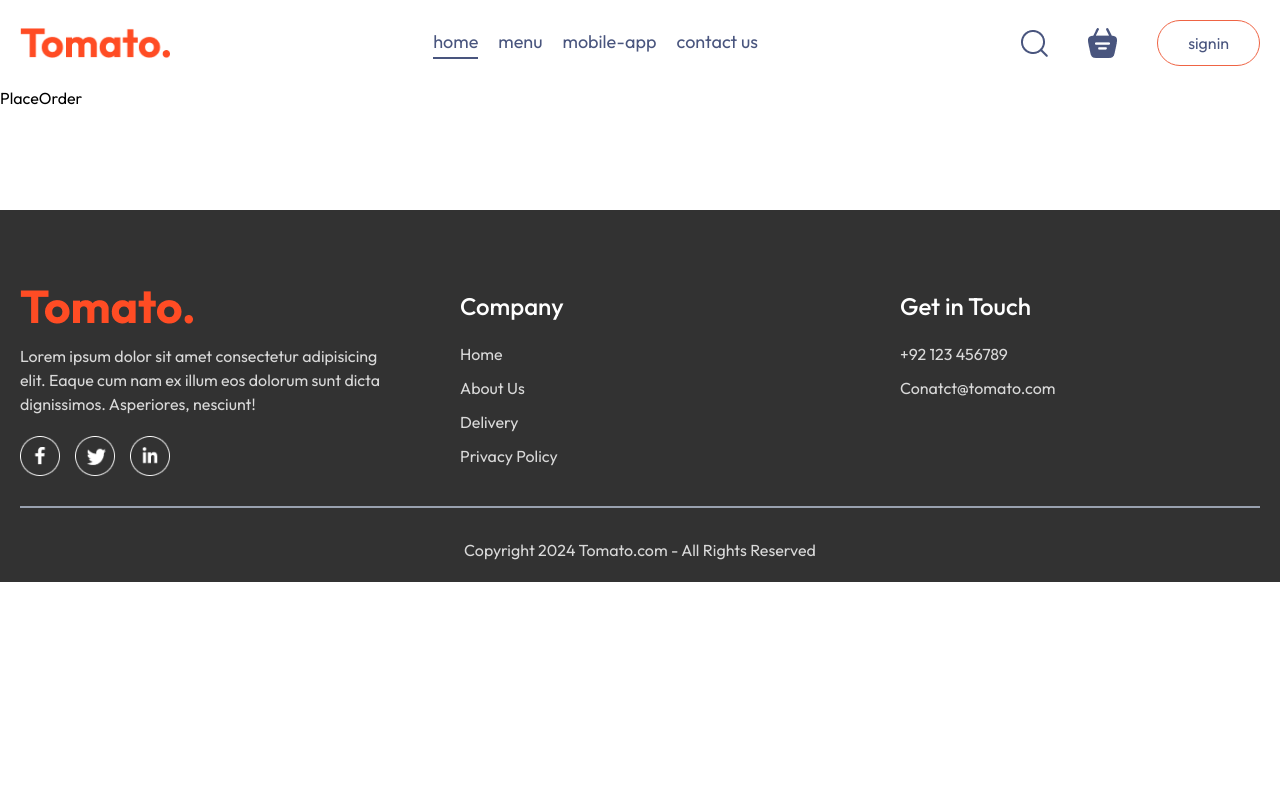
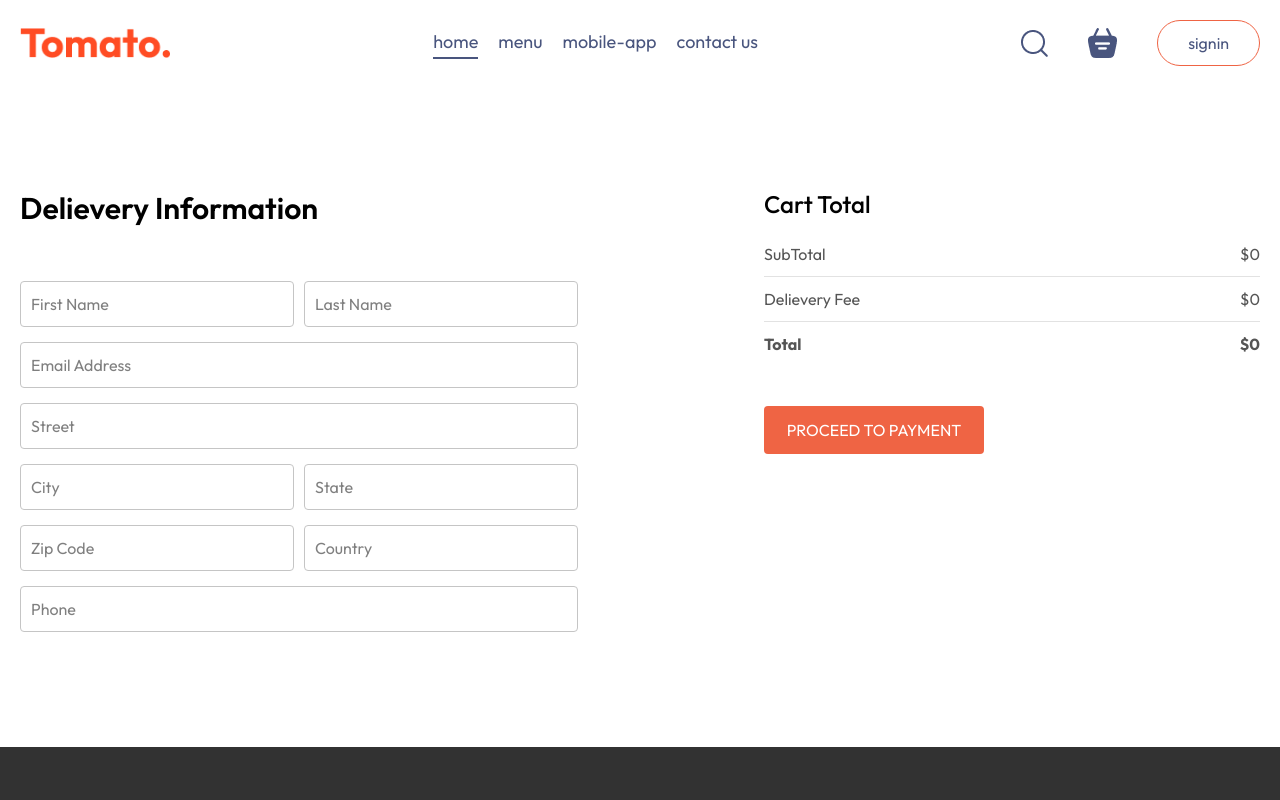
Before and after one commit to Ramla-Eman/MernStack_Project1_Tomato, a React (Vite) app in the folder frontend/: page /order in a window 1280 px wide. Shown: the top 800 px of the page. Built offline with nearby package versions, Linux system fonts and the light colour scheme.

Commit message:
completed the front-end officially in this commit i have covered placeorder page succssesfully

```diff
--- a/frontend/src/pages/Cart.jsx
+++ b/frontend/src/pages/Cart.jsx
@@ -1,8 +1,10 @@
 import React, { useContext } from "react";
 import { StoreContext } from "../context/StoreContext";
+import { useNavigate } from "react-router-dom";
 
 const Cart = () => {
   const { cartItems, food_list, removeFromCart, getTotalCartAmount } = useContext(StoreContext);
+  const navigate = useNavigate()
   return (
     <div className="max-w-7xl mx-auto px-5 mt-[100px]">
       <div className="">
@@ -50,15 +52,15 @@ const Cart = () => {
             <hr className="h-[1px] bg-[#e2e2e2] border-0 my-[10px]" />
             <div className="flex justify-between text-[#555]">
               <p>Delievery Fee</p>
-              <p>${2}</p>
+              <p>${getTotalCartAmount()===0?0:2}</p>
             </div>
             <hr className="h-[1px] bg-[#e2e2e2] border-0 my-[10px]" />
             <div className="flex justify-between text-[#555]">
               <b>Total</b>
-              <b>${getTotalCartAmount()+2}</b>
+              <b>${getTotalCartAmount()===0?0:getTotalCartAmount()+2}</b>
             </div>
           </div>
-          <button className="border-0 text-white bg-tomato md:w-[220px] w-full py-3 rounded-[4px] cursor-pointer">
+          <button onClick={()=>navigate('/order')} className="border-0 text-white bg-tomato md:w-[220px] w-full py-3 rounded-[4px] cursor-pointer">
             PROCEED TO CHECKOUT
           </button>
         </div>
--- a/frontend/src/pages/PlaceOrder.jsx
+++ b/frontend/src/pages/PlaceOrder.jsx
@@ -1,9 +1,92 @@
-import React from 'react'
+import React, { useContext } from "react";
+import { StoreContext } from "../context/StoreContext";
 
 const PlaceOrder = () => {
+  const { getTotalCartAmount } = useContext(StoreContext);
   return (
-    <div>PlaceOrder</div>
-  )
-}
+    <form className="max-w-7xl mx-auto px-5 flex items-start justify-between gap-[50px] mt-[100px]">
+      <div className="w-full max-w-[45%]">
+        <p className="text-[30px] font-semibold mb-[50px]">
+          Delievery Information
+        </p>
+        <div className="flex gap-[10px]">
+          <input
+            type="text"
+            placeholder="First Name"
+            className="mb-[15px] w-full p-2.5 border border-[#c5c5c5] outline-tomato rounded-[4px]"
+          />
+          <input
+            type="text"
+            placeholder="Last Name"
+            className="mb-[15px] w-full p-2.5 border border-[#c5c5c5] outline-tomato rounded-[4px]"
+          />
+        </div>
+        <input
+          type="email"
+          placeholder="Email Address"
+          className="mb-[15px] w-full p-2.5 border border-[#c5c5c5] outline-tomato rounded-[4px]"
+        />
+        <input
+          type="text"
+          placeholder="Street"
+          className="mb-[15px] w-full p-2.5 border border-[#c5c5c5] outline-tomato rounded-[4px]"
+        />
+        <div className="flex gap-[10px]">
+          <input
+            type="text"
+            placeholder="City"
+            className="mb-[15px] w-full p-2.5 border border-[#c5c5c5] outline-tomato rounded-[4px]"
+          />
+          <input
+            type="text"
+            placeholder="State"
+            className="mb-[15px] w-full p-2.5 border border-[#c5c5c5] outline-tomato rounded-[4px]"
+          />
+        </div>
+        <div className="flex gap-[10px]">
+          <input
+            type="text"
+            placeholder="Zip Code"
+            className="mb-[15px] w-full p-2.5 border border-[#c5c5c5] outline-tomato rounded-[4px]"
+          />
+          <input
+            type="text"
+            placeholder="Country"
+            className="mb-[15px] w-full p-2.5 border border-[#c5c5c5] outline-tomato rounded-[4px]"
+          />
+        </div>
+        <input
+          type="number"
+          placeholder="Phone"
+          className="mb-[15px] w-full p-2.5 border border-[#c5c5c5] outline-tomato rounded-[4px]"
+        />
+      </div>
+      <div className="w-full max-w-[40%]">
+        <div className="flex-[1] flex flex-col gap-[20px]">
+          <h2 className="text-[24px] font-medium">Cart Total</h2>
+          <div>
+            <div className="flex justify-between text-[#555]">
+              <p>SubTotal</p>
+              <p>${getTotalCartAmount()}</p>
+            </div>
+            <hr className="h-[1px] bg-[#e2e2e2] border-0 my-[10px]" />
+            <div className="flex justify-between text-[#555]">
+              <p>Delievery Fee</p>
+              <p>${getTotalCartAmount()===0?0:2}</p>
+            </div>
+            <hr className="h-[1px] bg-[#e2e2e2] border-0 my-[10px]" />
+            <div className="flex justify-between text-[#555]">
+              <b>Total</b>
+              <b>${getTotalCartAmount()===0?0:getTotalCartAmount() + 2}</b>
+            </div>
+          </div>
+          <button className="border-0 text-white bg-tomato md:w-[220px] w-full py-3 rounded-[4px] cursor-pointer mt-[30px]">
+            PROCEED TO PAYMENT
+          </button>
+        </div>
+      </div>
+    </form>
+  );
+};
 
-export default PlaceOrder
+export default PlaceOrder;
```
